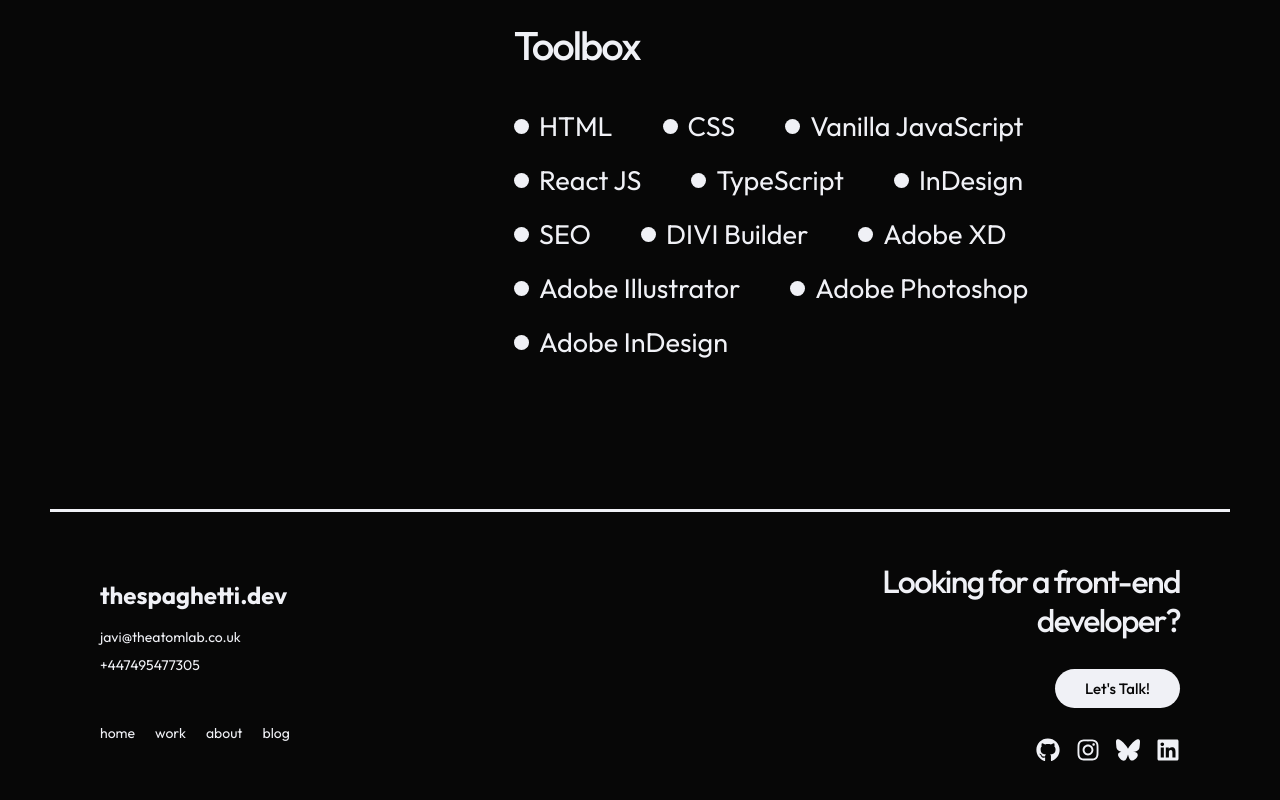
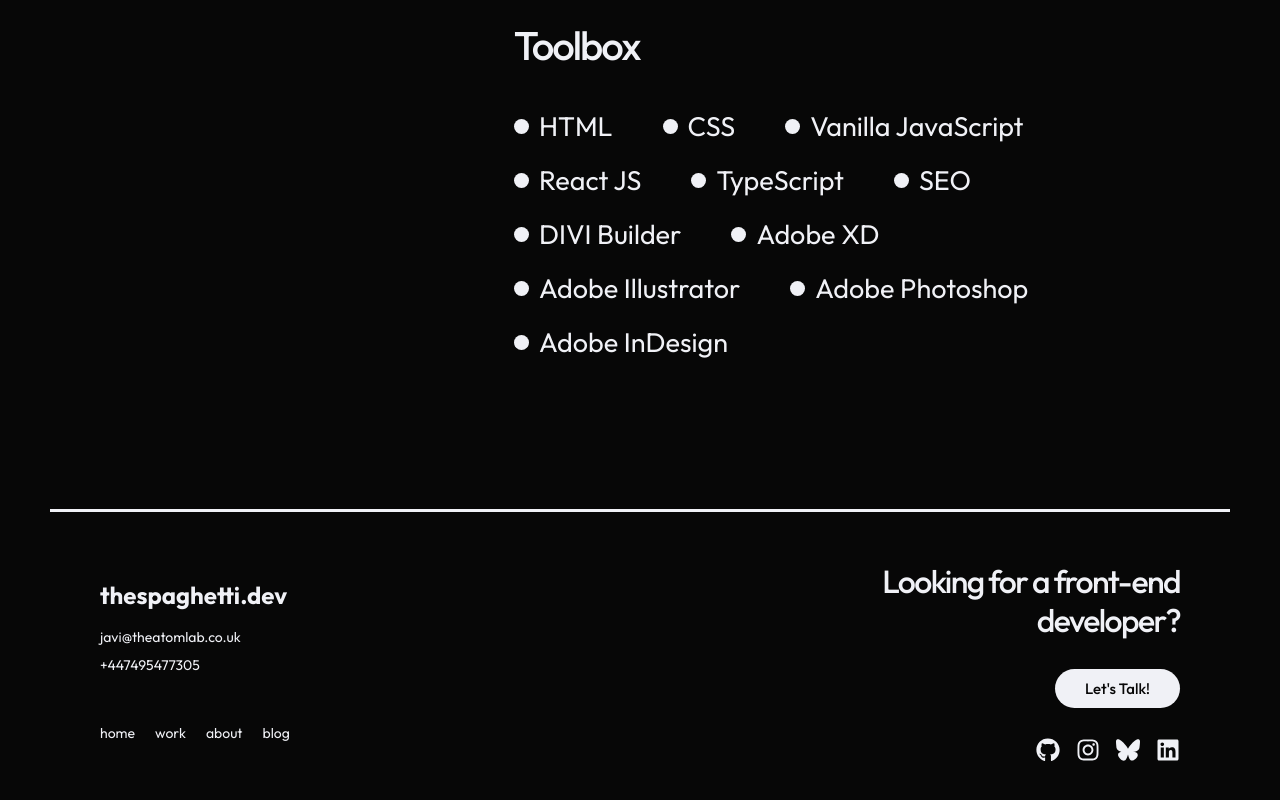
Before and after one commit to javiductor/thespaghetti.dev, a React (Vite) app: page /about in a window 1280 px wide. Shown: the part 1433-2233 px from the top of the page. Built offline with nearby package versions, Linux system fonts and the light colour scheme; what @directus/sdk would draw is missing.

Commit message:
Removed inDesign from toolbox

```diff
--- a/src/components/pages/about/components/about-info.jsx
+++ b/src/components/pages/about/components/about-info.jsx
@@ -47,7 +47,6 @@ const AboutInfo = () => {
           { name: "Vanilla JavaScript" },
           { name: "React JS" },
           { name: "TypeScript" },
-          { name: "InDesign" },
           { name: "SEO" },
           { name: "DIVI Builder" },
           { name: "Adobe XD" },
```
